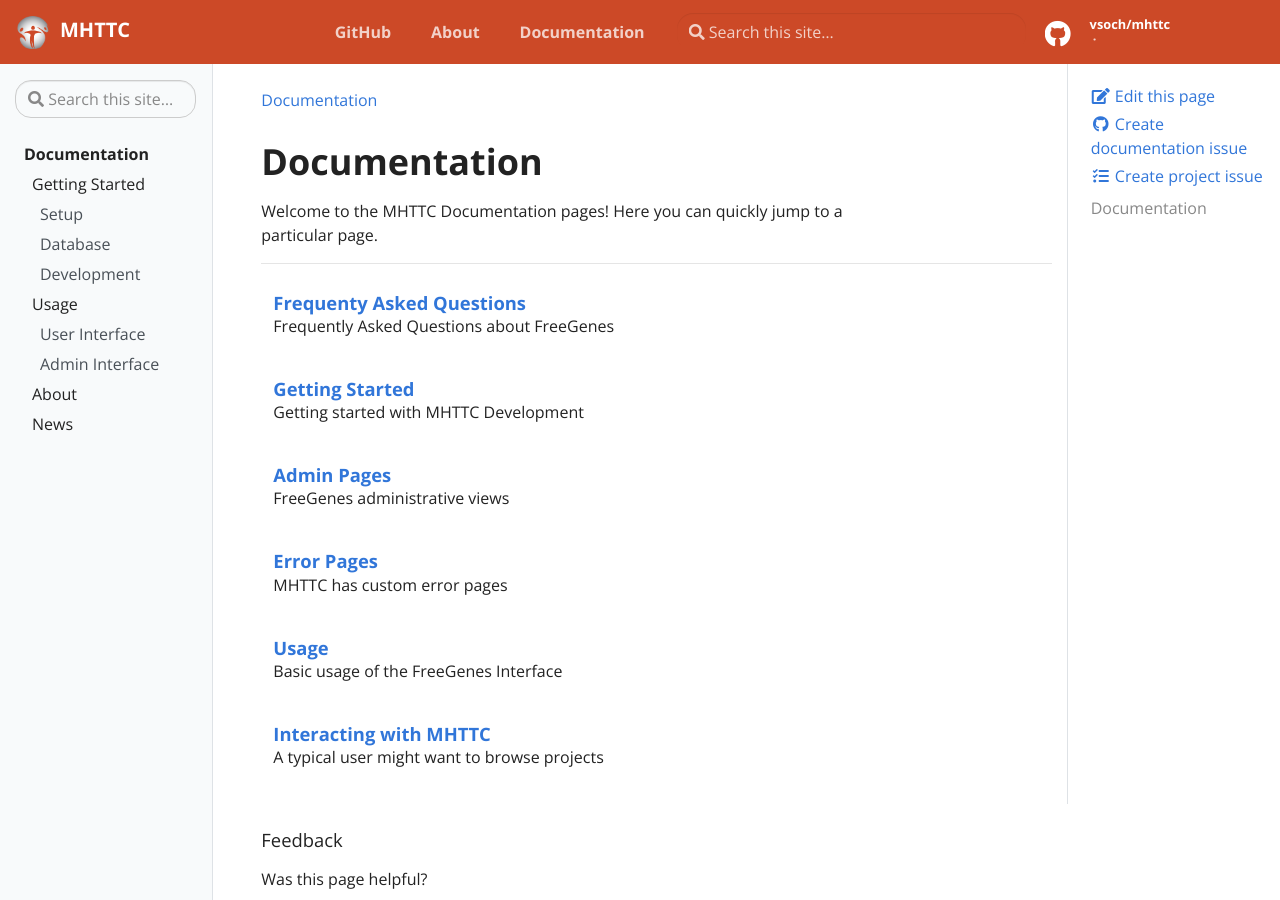
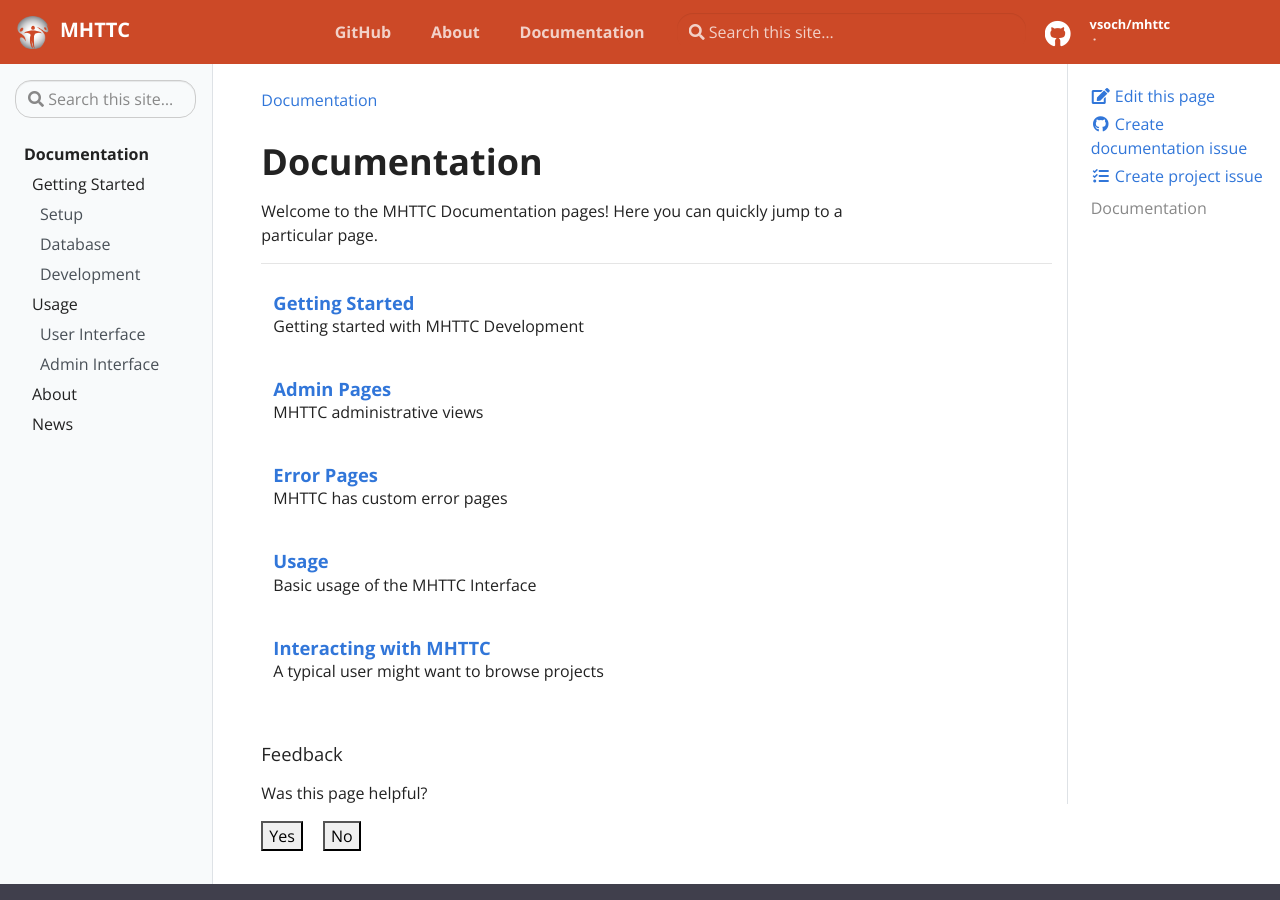
Before and after one commit to vsoch/mhttc, a Jekyll site: the page built from docs/pages/docs.md, in a window 1280 px wide and 900 px high. Built offline with Jekyll 4.4.1, drawn with Linux system fonts in a browser that asks for light colours; some of the changed lines change nothing that is shown.

Commit message:
cleaning up docs headers
Signed-off-by: vsoch <vsochat@stanford.edu>

```diff
--- a/docs/_docs/getting-started/faq.md
+++ /dev/null
@@ -1,71 +0,0 @@
----
-title: Frequenty Asked Questions
-tags:
- - jekyll
- - github
- - freegenes
-description: Frequently Asked Questions about FreeGenes
----
-
-# Frequently Asked Questions
-
-## General
-
-+ [What is freegenes?](#what-is-freegenes)
-+ [How is this different from the iGEM registry?](#how-is-this-different-from-the-igem-registry)
-
-## Inventory
-
-+ [What restriction sites do you add/remove? (MoClo parts only)](#what-restriction-sites-do-you-addremove-moclo-parts-only)
-+ [Why do you remove restriction enzyme sites? (MoClo parts only)](#why-do-you-remove-restriction-enzyme-sites-moclo-parts-only)
-+ [What have you finished synthesizing?](#what-have-you-finished-syntheshizing)
-
-## Regulatory
-
-+ [What about third party patent rights?](#what-about-third-party-patent-rights)
-
-## Shipping
-
-+ [Do you ship internationally?](#do-you-ship-internationally)
-* [How does it work?](#how-does-it-work)
-
-
-#### What is freegenes?
-
-FreeGenes is an intiative by the BioBricks Foundation to create an open technology commons. You can read more about it [here](https://biobricks.org/freegenes).
-
-#### How is this different from the iGEM registry?
-
-There are two major differences between the Free Genes Project and the iGEM registry: The scope of distribution and the distribution methodology. First, iGEM only distributes once a year to academics and non-profits, while Free Genes distributes continuously to anyone, including academics, non-profits, companies, and even DIYbio hackers. Second, Free Genes is also interested in increasing access to biological tools through alternative distribution methodologies, such as decentralized B. subtilis spore-based distribution sets, which may drastically lower costs in DNA production, distribution, and storage. Rather than being a purely central hub for DNA, we hope that in the future there will be nodes of decentralized distributors throughout the world.
-
-#### What restriction sites do you add/remove? (MoClo parts only)
-
-We remove all common Type IIS restriction enzyme sites from coding sequences. These include AarI, BsmBI, BbsI, BtgZI, BsaI, BfuAI, and SapI. For other parts, such as promoters and terminators, we strongly recommend removing BsaI, BsmBI, and SapI if possible.
-
-#### Why do you remove restriction enzyme sites? (MoClo parts only)
-
-In order to scale our cloning methods, we take advantage of GoldenGate assembly standardization, and in particular, the MoClo assembly method. We aim to make standardized open access libraries for every major organism in order to clone new synthetic DNA very quickly for any desired application. By doing this, we drastically lower costs and increase our assembly speed.
-
-#### What have you finished synthesizing?
-
-We have completed synthesis of codon optimized versions of all the JCVI syn3.0 genes. If you are interested in any of those genes, please [contact us.](mailto:koeng101@gmail.com)
-
-
-#### What about third party patent rights?
-
-We are currently developing an online tool to enable the community to quickly check DNA sequences for potential third party patent claims. Our goal is to empower the community to design sequences for synthesis that are free of third party rights and that can be widely shared. Stay tuned for developments on this front...
-
-#### Do you ship internationally?
-
-We would like to support the international community, but will have to manage this on a case-by-case basis. Please contact us at [koeng101@gmail.com](mailto:koeng101@gmail.com) for more information.
-
-#### How Does it Work?
-
-1. We hold all sequences until there are enough for a batch order from Twist Bioscience.
-2. Synthesis via Twist Bioscience now takes ~3-4 weeks to complete, depending on sequence complexity.
-3. Once we receive the newly synthesized DNA, it is processed in one of two ways:
-If you have requested DNA that can be made into MoClo-compatible parts, we will clone and sequence verify the DNA before shipping clonal plasmid stock to you.
-If you have requested DNA that cannot be made MoClo-compatible, we will ship an aliquot of the raw synthesized DNA, keeping other aliquots for any other people interested.
-4. The process of cloning and validation takes an additional ~2 weeks.
-5. The Free Genes Project is still in beta, so please work with us to make this an efficient and productive community effort.
-6. We are synthesizing, cloning, sequencing, and freely distributing 10,000 genes via the [bionet.io](https://www.bionet.io/) project and under the [Open Material Transfer Agreement (OpenMTA)](https://biobricks.org/openmta/)
--- a/docs/_docs/usage/admin.md
+++ b/docs/_docs/usage/admin.md
@@ -1,6 +1,6 @@
 ---
 title: Admin Pages
-description: FreeGenes administrative views
+description: MHTTC administrative views
 ---
 
 # Admin Pages
--- a/docs/_docs/usage/index.md
+++ b/docs/_docs/usage/index.md
@@ -1,6 +1,6 @@
 ---
 title: Usage
-description: Basic usage of the FreeGenes Interface
+description: Basic usage of the MHTTC Interface
 ---
 
 # Usage
```
